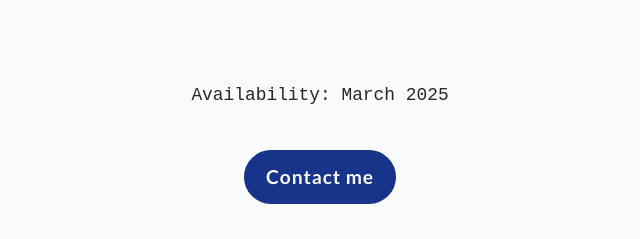
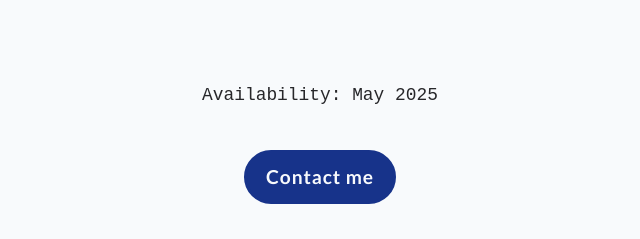
Before and after one commit to JeffEldridge/jeffeldridge.com, a website built with webpack: page index.html in a window 1280 px wide. Shown: the part 551-790 px from the top of the page, 320-960 px from the left. Built offline with nearby package versions, Linux system fonts and the light colour scheme.

Commit message:
Updated availability date

```diff
--- a/index.html
+++ b/index.html
@@ -45,7 +45,7 @@
       <img src="./img/figma-icon.svg" alt="Figma"/>
     </section>
     <section id="footer">
-      <p id="available">Availability: March 2025</p>
+      <p id="available">Availability: May 2025</p>
       <br/>
       <a id="contact-me" class="btn btn-primary shake" href="https://www.linkedin.com/in/jeff-eldridge" target="_blank" rel="noopener norefer">Contact me</a>
     </section>
```
